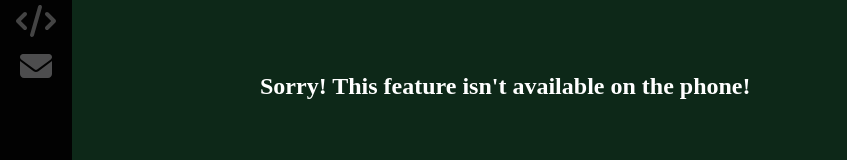
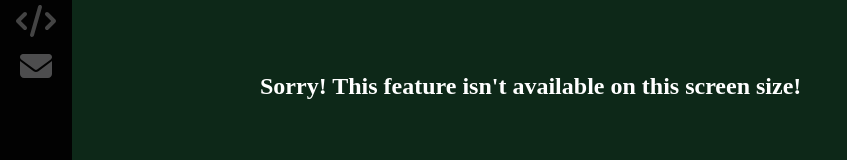
Before and after one commit to braydenyancy/portfolio, a React (Create React App) app: page /#/Arcade in a window 1280 px wide. Shown: the part 313-473 px from the top of the page, without its empty margins (0-847 px from the left). Built offline with nearby package versions, Linux system fonts and the light colour scheme.

Commit message:
arcadeScreenSizeUpdate

```diff
--- a/src/components/Arcade/index.js
+++ b/src/components/Arcade/index.js
@@ -25,7 +25,7 @@ const Arcade = () => {
                 transform: 'translate(-50%, -50%)'
             }}>
                 <h4 className="phoneArcade">
-                    Sorry! This feature isn't available on the phone!
+                    Sorry! This feature isn't available on this screen size!
                 </h4>
 
             </div>
--- a/src/components/Arcade/index.scss
+++ b/src/components/Arcade/index.scss
@@ -18,7 +18,7 @@
 .arcadeTitle {
     font-size: 2rem;
     color: #ffd700;
-    @media (max-width: 1000px) {
+    @media (max-width: 1564px) {
         display: none;
     }
     @media (max-height: 900px) {
@@ -33,7 +33,7 @@
     left: 50%;
     top: 50%;
     transform: translate(-48%, -50%);
-    @media (max-width: 1000px) {
+    @media (max-width: 1564px) {
         display: none;
     }
     @media (max-height: 900px) {
@@ -47,7 +47,7 @@
     color: white;
     width: 65vw;
 
-    @media (max-width: 1000px) {
+    @media (max-width: 1564px) {
         display: block;
     }
     @media (max-height: 900px) {
```
